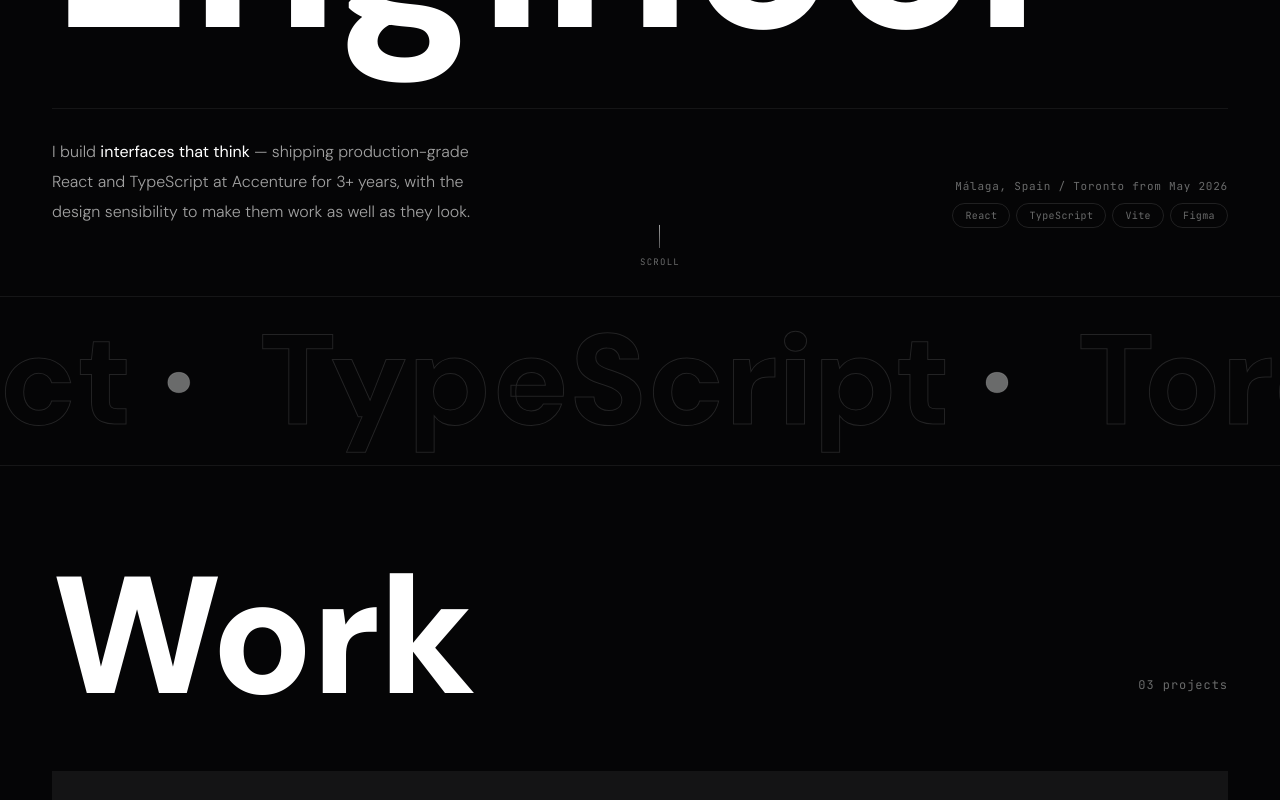
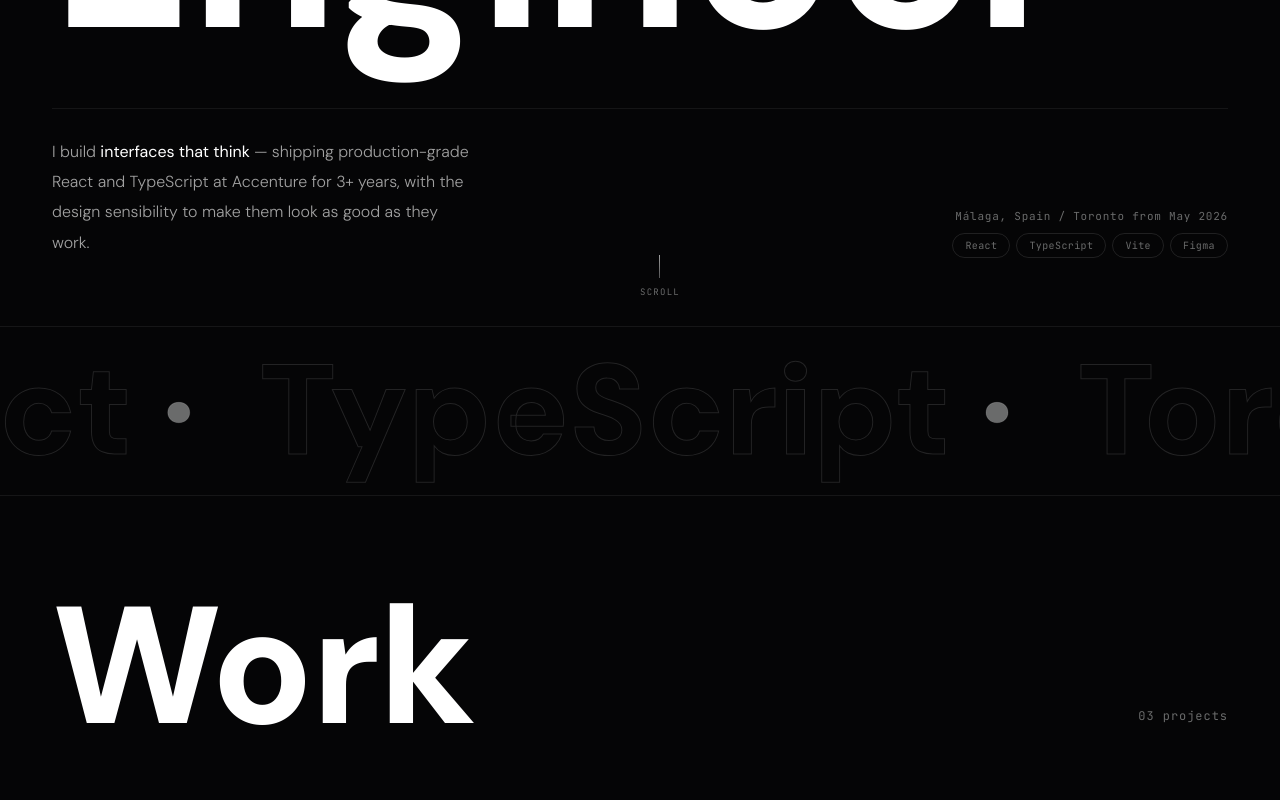
Before and after one commit to J-Jill/j-jill-portfolio, a React (Vite) app: page / in a window 1280 px wide. Shown: the part 740-1540 px from the top of the page. Built offline with nearby package versions, Linux system fonts and the light colour scheme.

Commit message:
fix(copy): correct grammar and phrasing across hero, fit, and testimonials

```diff
--- a/src/data/fit.ts
+++ b/src/data/fit.ts
@@ -42,7 +42,7 @@ export const fitItems: FitItem[] = [
       es: "Espacio para crecer",
     },
     description: {
-      en: "I'm not looking for a company that needs a finished product. I'm looking for one that values someone who is actively building toward senior — methodically, with intention, and fast.",
+      en: "I'm not looking for a company that needs a finished product. I'm looking for one that values someone who is actively building toward senior — methodically, intentionally, and fast.",
       es: "No busco una empresa que necesite un producto terminado. Busco una que valore a alguien que está construyendo activamente hacia senior — de forma metódica, con intención y rápido.",
     },
   },
--- a/src/data/testimonials.ts
+++ b/src/data/testimonials.ts
@@ -26,7 +26,7 @@ export const testimonials: Testimonial[] = [
     id: "3",
     quote: {
       en: "A very skillfull, fast learning and curious  developer working always with passion and stability. Always wearing a smile and  is ready to help others in need. Sharp eye for deisgn and details, plus having a 'bag' full of new ideas and solutions.",
-      es: "Una desarrollador muy hábil, con gran capacidad de aprendizaje y mucha curiosidad, que trabaja siempre con pasión y constancia. Siempre sonriente y dispuesto a ayudar a quien lo necesite. Posee un ojo clínico para el diseño y los detalles, además de un sinfín de ideas y soluciones innovadoras.",
+      es: "Una desarrolladora muy hábil, con gran capacidad de aprendizaje y mucha curiosidad, que trabaja siempre con pasión y constancia. Siempre sonriente y dispuesto a ayudar a quien lo necesite. Posee un ojo clínico para el diseño y los detalles, además de un sinfín de ideas y soluciones innovadoras.",
     },
     name: "Nikolaos Chanania",
     role: "Mid Developer · Instructr Denmark",
--- a/src/sections/Hero/Hero.tsx
+++ b/src/sections/Hero/Hero.tsx
@@ -31,7 +31,7 @@ export function Hero() {
             {t("interfaces that think", "interfaces que piensan")}
           </strong>
           {t(
-            " — shipping production-grade React and TypeScript at Accenture for 3+ years, with the design sensibility to make them work as well as they look.",
+            " — shipping production-grade React and TypeScript at Accenture for 3+ years, with the design sensibility to make them look as good as they work.",
             " — Llevo más de 3 años implementando React y TypeScript de nivel profesional en Accenture, con la sensibilidad de diseño necesaria para que funcionen tan bien como se ven.",
           )}
         </p>
```
